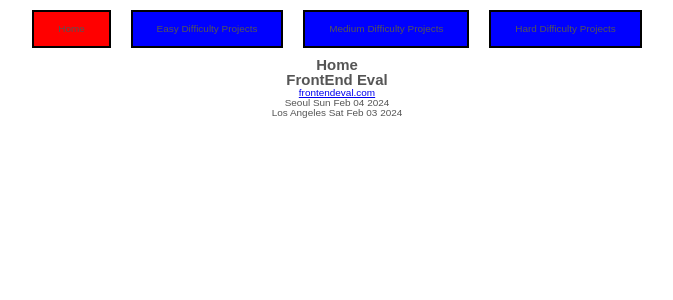
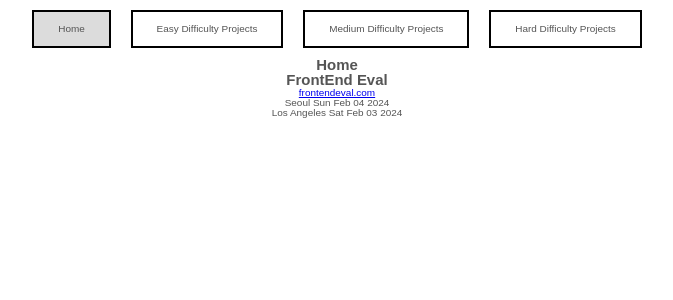
Before and after one commit to deltam3/frontendeval, a React (Vite) app in the folder consolidated/: page / in a window 1280 px wide. Shown: the top 300 px of the page, without its empty margins (303-976 px from the left). Built offline with nearby package versions, Linux system fonts and the light colour scheme.

Commit message:
changed navlink isActive color

```diff
--- a/consolidated/src/components/Header.css
+++ b/consolidated/src/components/Header.css
@@ -4,9 +4,9 @@
 }
 
 .btn-dark {
-  background-color: red;
+  background-color: gainsboro;
 }
 
 .btn-success {
-  background-color: blue;
+  background-color: white;
 }
```
